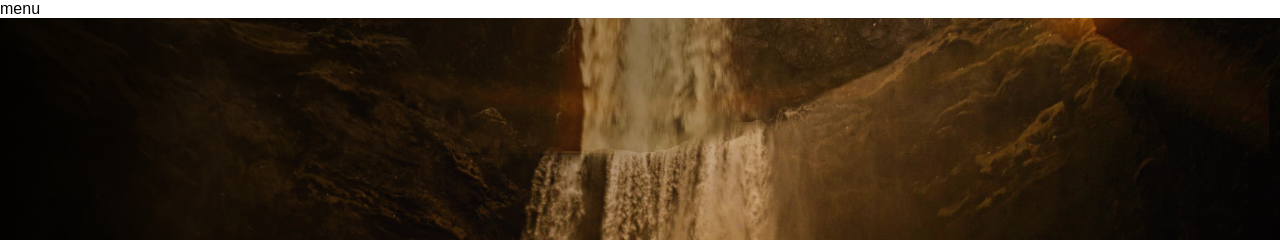
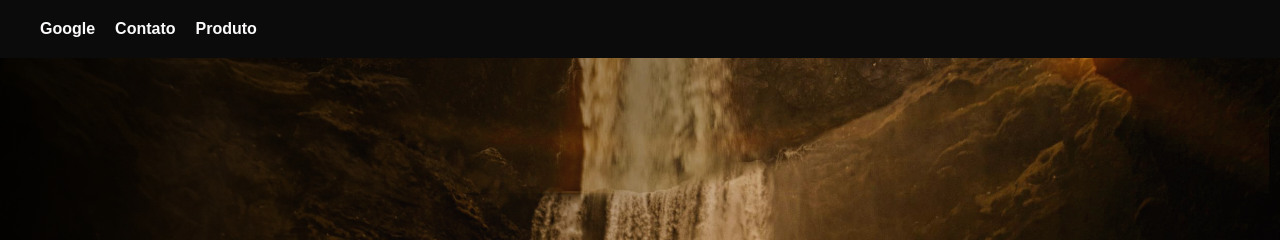
Before and after one commit to dionisioR/aula_teste, a plain HTML site: page index.html in a window 1280 px wide. Shown: the top 240 px of the page. Drawn offline with Linux system fonts and the light colour scheme.

Commit message:
2025-09-04   17h18
2025-09-04   17h18

```diff
--- a/css/style.css
+++ b/css/style.css
@@ -68,3 +68,29 @@
     background-color: rgb(141,141,141);
     transition: 0.5s;
 }
+
+/* ------------------------------------------ */
+/* NAV */
+.container_nav{
+
+    background-color: #0b0b0b;
+    color: #fcfafa;
+    padding: 10px 30px;
+}
+.container_nav_ul{
+    /* border: 1px solid red; */
+    display: flex;
+}
+.container_nav_ul li{
+    padding: 10px 10px;
+    list-style: none;
+    font-weight: bold;
+}
+
+.container_nav_a{
+    color: #fcfafa;
+    text-decoration: none   ;
+}
+.container_nav_a:hover{
+     color: rgb(245, 210, 12);
+}
--- a/index.html
+++ b/index.html
@@ -9,8 +9,14 @@
 </head>
 
 <body>
-    <nav>
-        menu
+    <nav class="container_nav">
+
+        <ul class="container_nav_ul">
+            <li><a class="container_nav_a" href="#">Google</a> </li>
+            <li><a class="container_nav_a" href="#">Contato</a> </li>
+            <li><a class="container_nav_a" href="#">Produto</a> </li>
+        </ul>
+
     </nav>
 
     <header class="container_header">
```
